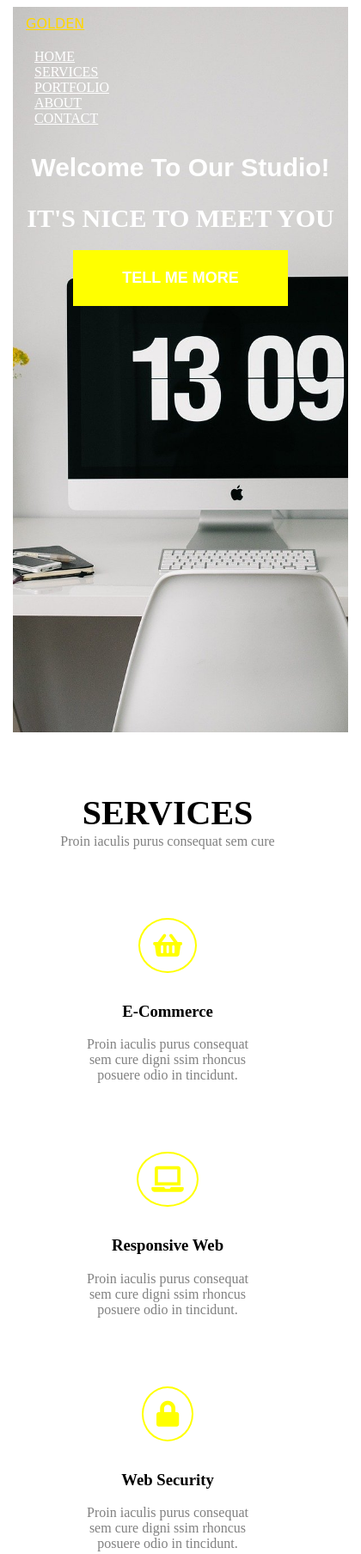
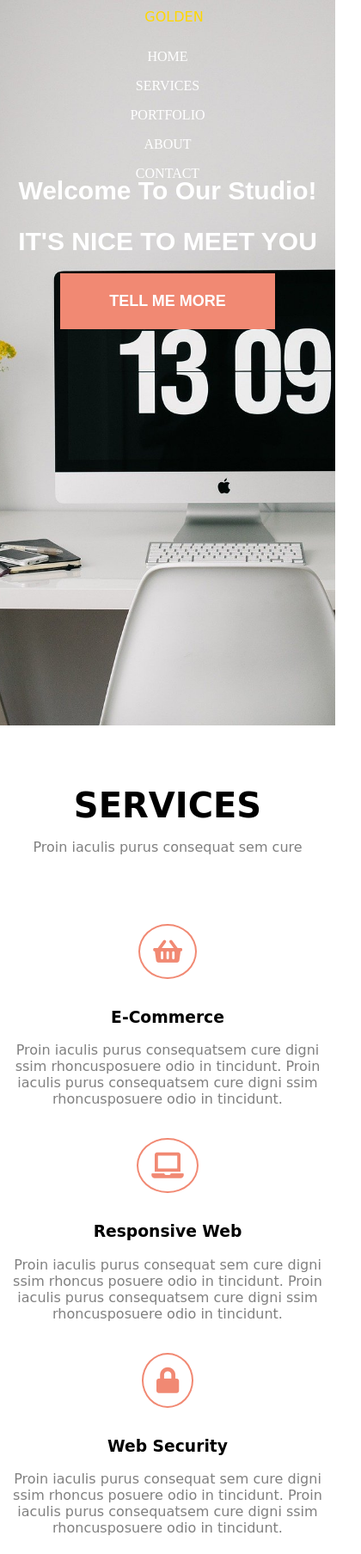
Before and after one commit to igorczyz/Projekt, a website: page index.html in a window 390 px wide. Shown: the top 1808 px of the page at 86% size, 420 px wide, since content can reach past the window. Drawn offline with nearby package versions, Linux system fonts and the light colour scheme; a web font is replaced by a local one.

Commit message:
Fix all bugs

```diff
--- a/index.html
+++ b/index.html
@@ -6,21 +6,25 @@
   <meta name="viewport" content="width=device-width, initial-scale=1.0">
   <title>Document</title>
   <link rel="stylesheet" href="https://cdnjs.cloudflare.com/ajax/libs/font-awesome/5.9.0/css/all.min.css">
+  <link rel="preconnect" href="https://fonts.gstatic.com">
+<link href="https://fonts.googleapis.com/css2?family=Sofia&display=swap" rel="stylesheet">
   <link rel="stylesheet" href="vendor/bootstrap-grid.css">
   <link rel="stylesheet" href="css/style.css">
 </head>
 
-<body class="container">
+<body class="">
   <header class="hero">
-    <nav class="row">
-        <a href="#" class="navbar-brand">GOLDEN</a>
-        <ul class="nav">
-          <a class="nav-link" href="#">HOME</a>
-          <a class="nav-link" href="#">SERVICES</a>
-          <a class="nav-link" href="#">PORTFOLIO</a>
-          <a class="nav-link" href="#">ABOUT</a>
-          <a class="nav-link" href="#">CONTACT</a>
+    <nav class="container">
+      <div class="row">
+        <a href="#" class="navbar-brand col-md-3">GOLDEN</a>
+        <ul class="nav col-md-9">
+          <li><a class="nav-link" href="#">HOME</a></li>
+          <li><a class="nav-link" href="#">SERVICES</a></li>
+          <li><a class="nav-link" href="#">PORTFOLIO</a></li>
+          <li><a class="nav-link" href="#">ABOUT</a></li>
+          <li><a class="nav-link" href="#">CONTACT</a></li>
         </ul>
+      </div>
     </nav>
     <div class="hero-text">
       <h2>Welcome To Our Studio!</h2>
@@ -28,35 +32,34 @@
       <button class="btn">TELL ME MORE</button>
     </div>
   </header>
-  <section class="services">
-    <div class="container">
+  <section class="services container">
     <p class="services-text">SERVICES</p>
-      <p class="text-muted">Proin iaculis purus consequat sem cure</p>
+    <p class="text-muted-subtitle">Proin iaculis purus consequat sem cure</p>
       <div class="row">
-          <div class="col-lg-3">
-            <i class="yellow-icon fas fa-shopping-basket"></i>
+      <div class="col-lg-4 col-sm-6 box">
+        <i class="services-icon fas fa-shopping-basket"></i>
         <h3>E-Commerce</h3>
-            <p class="text-muted">Proin iaculis purus consequat<br>sem cure digni ssim rhoncus<br> posuere odio in tincidunt.</p>
+        <p class="text-muted">Proin iaculis purus consequatsem cure digni ssim rhoncusposuere odio in tincidunt. Proin iaculis purus consequatsem cure digni ssim rhoncusposuere odio in tincidunt.</p>
       </div>
-          <div class="col-lg-3">
-            <i class="yellow-icon fas fa-laptop"></i>
+      <div class="col-lg-4 col-sm-6 box">
+        <i class="services-icon fas fa-laptop"></i>
         <h3>Responsive Web</h3>
-            <p class="text-muted">Proin iaculis purus consequat<br>sem cure digni ssim rhoncus<br> posuere odio in tincidunt.</p>
+        <p class="text-muted">Proin iaculis purus consequat sem cure digni ssim rhoncus posuere odio in tincidunt. Proin iaculis purus consequatsem cure digni ssim rhoncusposuere odio in tincidunt.</p>
       </div>
-          <div class="col-lg-3">
-            <i class="yellow-icon fas fa-lock"></i>
+      <div class="col-lg-4 col-sm-6 box">
+        <i class="services-icon fas fa-lock"></i>
         <h3>Web Security</h3>
-            <p class="text-muted">Proin iaculis purus consequat<br>sem cure digni ssim rhoncus<br> posuere odio in tincidunt.</p>
+        <p class="text-muted">Proin iaculis purus consequat sem cure digni ssim rhoncus posuere odio in tincidunt. Proin iaculis purus consequatsem cure digni ssim rhoncusposuere odio in tincidunt.</p>
       </div>
       </div>
     </div>
   </section>
   <section class="portfolio">
+    <div class="container">
       <h4>OUR PORTFOLIO</h4>
-    <p class="text-muted">Proin iaculis purus consequat sem cure</p>
-    <div class="container">
+    <p class="text-muted-subtitle">Proin iaculis purus consequat sem cure</p>
       <div class="row">
-          <div class="col-md-4">
+          <div class="portfolio-box col-md-4 col-sm-6">
             <img class="card-img-top" src="https://i.postimg.cc/DfD3tkcQ/home-office-336378-960-720.png"
               alt="Card image cap">
             <div class="card-body">
@@ -64,7 +67,7 @@
               <p class="card-text">Branding</p>
             </div>
           </div>
-          <div class="col-md-4">
+          <div class="portfolio-box col-md-4 col-sm-6">
             <img class="card-img-top" src="https://i.postimg.cc/KvBcf8y3/light-bulbs-5488573-960-720.png"
               alt="Card image cap">
             <div class="card-body">
@@ -72,15 +75,14 @@
               <p class="card-text">Print Design</p>
             </div>
           </div>
-          <div class="col-md-4">
+          <div class="portfolio-box col-md-4 col-sm-6">
             <img class="card-img-top" src="https://i.postimg.cc/XYkrcSGW/images.jpg" alt="Card image cap">
             <div class="card-body">
               <h5 class="card-title">Clever Poster</h5>
               <p class="card-text">Print Design</p>
             </div>
           </div>
-        </div>
-          <div class="col-md-4">
+          <div class="portfolio-box col-md-4 col-sm-6">
             <img class="card-img-top" src="https://i.postimg.cc/hPGPmz8S/records-4725349-960-720.png"
               alt="Card image cap">
             <div class="card-body">
@@ -88,7 +90,7 @@
               <p class="card-text">Product Mock-Up</p>
             </div>
           </div>
-          <div class="col-md-4">
+          <div class="portfolio-box col-md-4 col-sm-6">
             <img class="card-img-top" src="https://i.postimg.cc/SxfhtmfZ/computer-4795762-960-720.png"
               alt="Card image cap">
             <div class="card-body">
@@ -96,7 +98,7 @@
               <p class="card-text">Web Design</p>
             </div>
           </div>
-          <div class="col-md-4">
+          <div class="portfolio-box col-md-4 col-sm-6">
             <img class="card-img-top" src="https://i.postimg.cc/HWNsQW6X/d6763dc18d957e9059cbc6b2eb2c1a35.jpg"
               alt="Card image cap">
             <div class="card-body">
@@ -106,19 +108,23 @@
           </div>
         </div>
       </div>
+   </div>
+    </div>
   </section>
   <section class="footer">
-    <div class="container"
-      <div class="text">
+    <div class="container">
+      <div class="row footer-text">
+        <div class="text col-md-4">
           <p>&copy Copyright 2014 FreebiesXpress.com</p>
         </div>
-      <div class="icon">
+        <div class="icon col-md-8">
           <ul class="list-inline">
             <a href="#"><i class="logo-icon fab fa-twitter"></i></a>
             <a href="#"><i class="logo-icon fab fa-facebook-f"></i></a></>
             <a href="#"><i class="logo-icon fab fa-pinterest-p"></i></i></a>
             <a href="#"><i class="logo-icon fab fa-google"></i></a></>
           </ul>
+        </div>
       </div>
     </div>
   </section>
--- a/sass/style.scss
+++ b/sass/style.scss
@@ -5,10 +5,12 @@
 *::after {
     box-sizing: border-box;
 }
-
+body {
+    margin: 0;
+}
 .hero {
     background-image: url("/images/home-820389_1920.jpg");
-    width: 100vw;
+    width: 100%;
     height: 100vh;
     background-size: cover;
     position: relative;
@@ -18,14 +20,23 @@
 .navbar-brand {
     color: gold;
     font-family: cursive;
-    margin-top: 40px;
     padding-left: 30px;
+    margin: 40px 0;
+    text-decoration: none;
 }
-
+.nav {
+    margin: 40px 0;
+    text-align: right;
+    list-style-type: none;
+    li{
+        display: inline-block;
+        position: relative;
+        padding: 10px;
+    }
+}
 .nav-link {
     color: white;
-    margin-top: 40px;
-    padding-right: 30px;
+    text-decoration: none;
 }
 
 .hero-text {
@@ -37,23 +48,25 @@
 }
 
 .btn {
-    border: 1px solid yellow;
+    border: 1px solid #f18973;
     color: white;
-    background-color: yellow;
+    background-color: #f18973;
     width: 250px;
     height: 65px;
     font-size: 18px;
     font-weight: 700;
+    font-family: fantasy;
 }
 
 h1 {
     font-size: 50px;
+    font-family: fantasy
 
 }
 
 h2 {
     font-size: 30px;
-    font-family: fantasy;
+    font-family: fantasy
 
 }
 
@@ -77,26 +90,31 @@ h2 {
     font-size: 40px;
     font-weight: 600;
     margin-bottom: 1px;
+    font-family: 'Sofia', cursive;
+
 }
 
-.services .yellow-icon {
-    color: yellow;
-    border: 2px solid yellow;
+.services .services-icon {
+    color: #f18973;
+    border: 2px solid #f18973;
     padding: 15px;
     border-radius: 100%;
     font-size: 30px;
     margin-bottom: 15px;
+
 }
 
 .card-img-top {
     height: 300px;
     width: 100%;
     object-fit: cover;
+
 }
 
 
 .portfolio {
     background-color: #F7F7F7;
+    font-family: 'Sofia', cursive;
 
     .container {
         max-width: 1140px;
@@ -109,13 +127,24 @@ h4 {
     text-align: center;
     margin-bottom: 1px;
     padding-top: 70px;
+    font-family: 'Sofia', cursive;
 
+}
+h3 {
+    font-family: 'Sofia', cursive;
+    font-weight: 900;
 }
 
 .text-muted {
+    margin-top: 1px;
+    color: gray;
+    font-family: 'Sofia', cursive;
+}
+.text-muted-subtitle {
     margin-bottom: 80px;
-    margin-top: 1px;
-    color: gray
+    color: gray;
+    text-align: center;
+    font-family: 'Sofia', cursive;
 }
 
 .card {
@@ -126,11 +155,15 @@ h4 {
     width: 30%;
     margin-bottom: 50px;
 }
+.box {
+    margin-bottom: 20px;
+}
 
 .card-title {
     margin-bottom: 3px;
     font-size: 20px;
     margin-top: 20px;
+    margin: 0;
 }
 
 .card-text {
@@ -138,10 +171,12 @@ h4 {
     margin-top: 1px;
     margin-bottom: 20px;
     font-size: 15px;
+    margin: 0;
 }
 .card-body {
     text-align: center;
     background-color: white;
+    padding: 10px 0;
 }
 
 .logo-icon {
@@ -156,14 +191,17 @@ h4 {
     text-align: center;
     line-height: 30px;
     margin-right: 10px;
-    margin-top: 15px;
+}
+.portfolio-box {
+    margin-bottom: 30px;
+    font-size: 0;
 }
 
 .list-inline {
     display: flex;
 }
-.col-md-4 {
-    background-color: white;
+.footer-text{
+    align-items: center;
 }
 @media (max-width: 477px) {
     .row {
@@ -177,16 +215,26 @@ h4 {
     h1 {
         font-size: 30px;
     }
-
+    .navbar-brand {
+        text-align: center;
+    }
     .nav {
         margin: 0;
         flex-direction: column;
         display: flex;
+        li{
+            flex-direction: column;
+            padding: 3px;
+            text-align: center;
+        }
 
         .nav-link {
-            margin: 0%;
+            margin: 0;
             ;
         }
+    }
+    .text {
+        text-align: center;
     }
 
     .hero-text {
@@ -196,11 +244,40 @@ h4 {
     .navbar-brand {
         margin-top: 10px;
         margin-bottom: 20px;
+
     }
 
     .card {
         width: 100%;
     }
+    h2 {
+        margin-top: 60px;
+    }
+
 }
+@media (max-width: 750px){
+    .nav {
+        margin: 0;
+        flex-direction: column;
+        display: flex;
+        li{
+            flex-direction: column;
+            padding: 8px;
+            text-align: center;
+        }
 
+        .nav-link {
+            margin: 0;
+            ;
+        }
+    }
+    .navbar-brand {
+        text-align: center;
+    }
+}
+@media (max-width: 1000px){
+     li{
+        padding: 3px;
+    }
+}
 /*# sourceMappingURL=style.css.map */
```
Also changed, not shown: css/style.css, 1 other file. Lines whose indentation alone changed are shown as unchanged.
